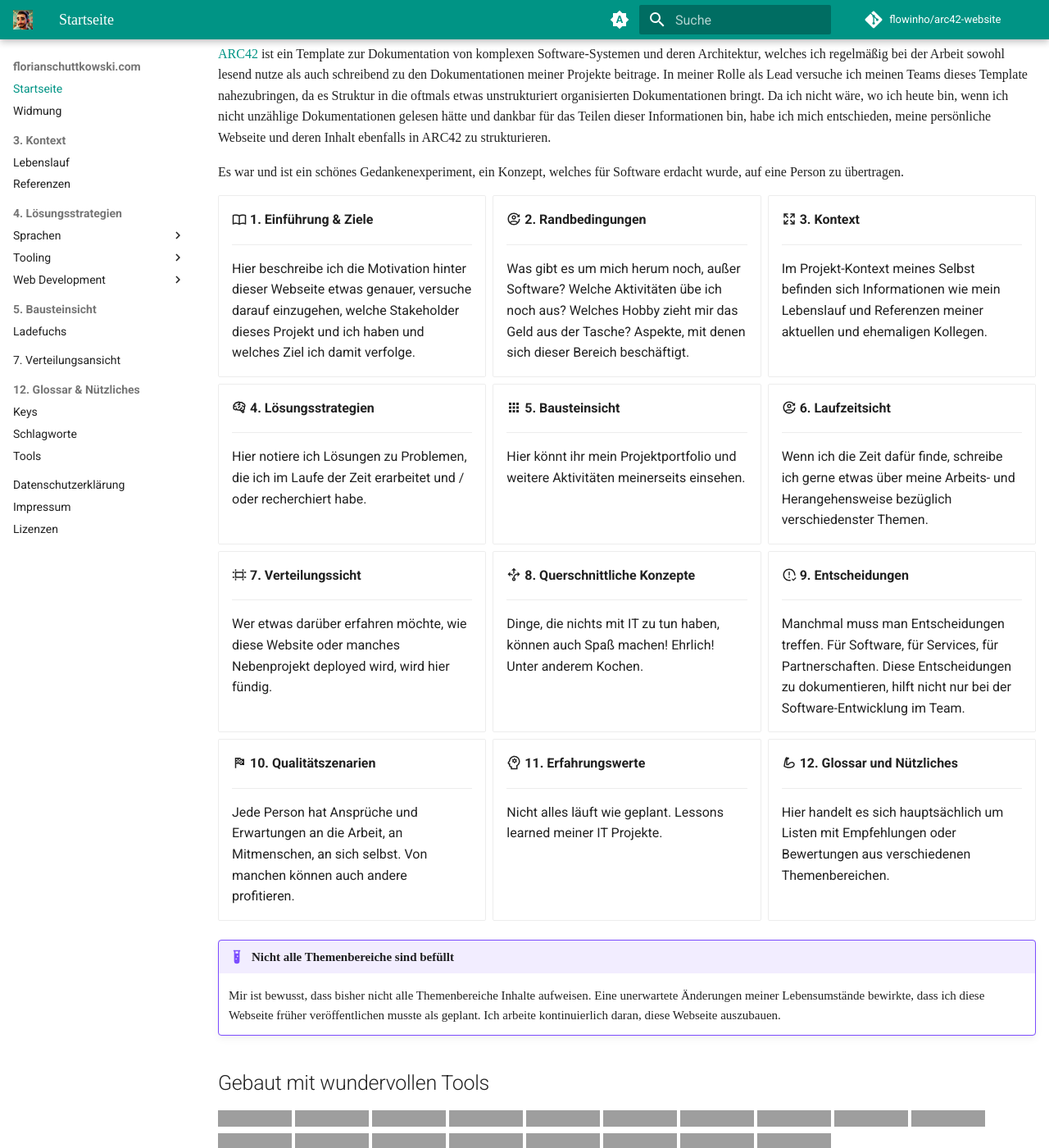
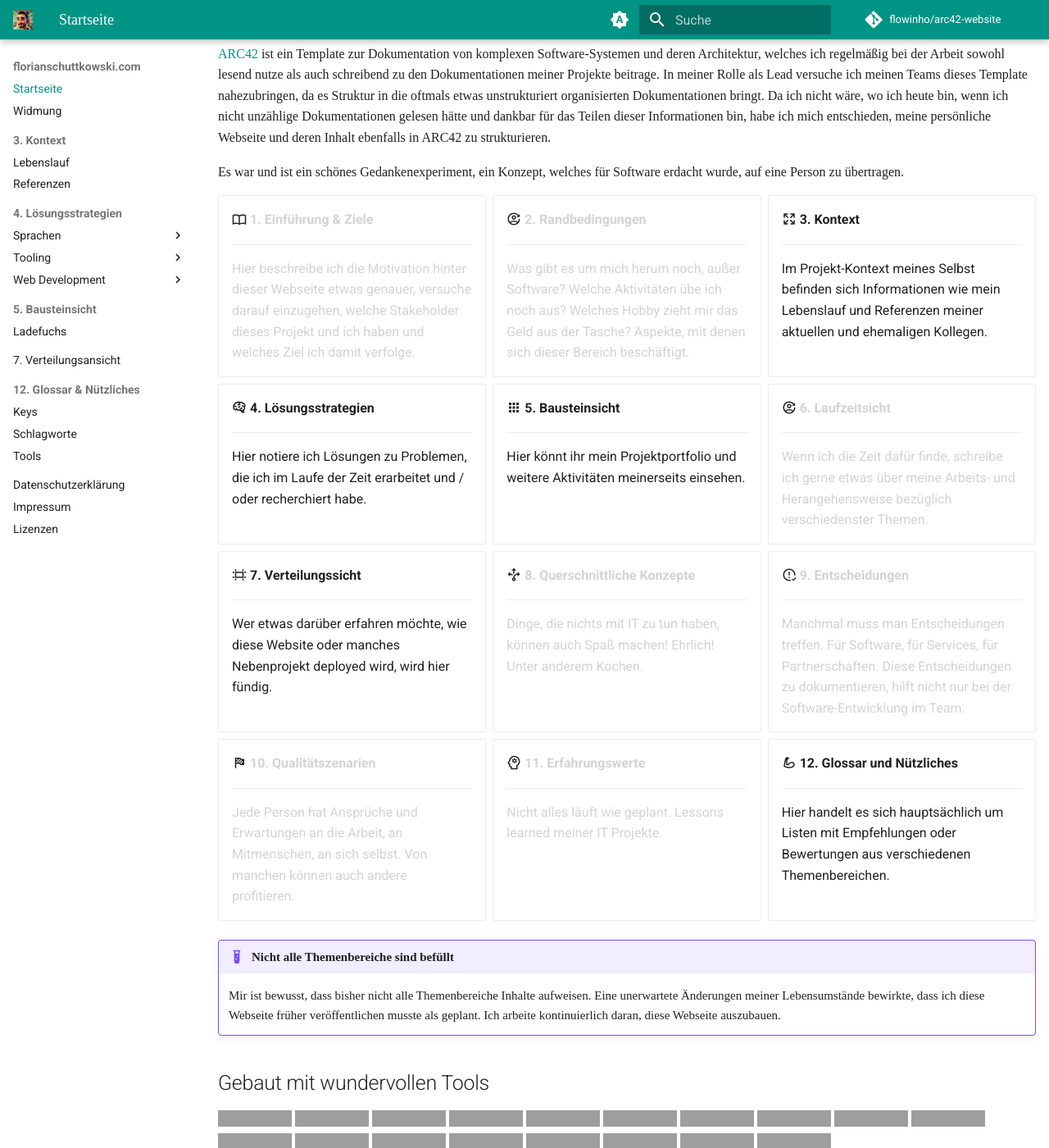
Before and after one commit to md42/arc42-website, an MkDocs documentation site: the page built from docs/index.md, in a window 1280 px wide and 1400 px high, scrolled down 989 px. Shown: the whole window at 82% size. Built offline with MkDocs 1.6.1 and Material for MkDocs 9.7.7, drawn with Linux system fonts in a browser that asks for light colours; some web fonts are replaced; plug-ins that fetch from the network failed and are left out; comment, search, counter and statistics services are not loaded; grey boxes are pictures that could not be loaded.

Commit message:
Add css class for deactived content

```diff
--- a/docs/stylesheets/extra.css
+++ b/docs/stylesheets/extra.css
@@ -56,3 +56,11 @@ html {
 .md-typeset .admonition {
     font-size: 0.75rem;
 }
+
+[data-md-color-scheme="default"] .disabled {
+    color: lightgray;
+}
+
+[data-md-color-scheme="slate"] .disabled {
+    color: rgb(63, 63, 63);
+}
```
